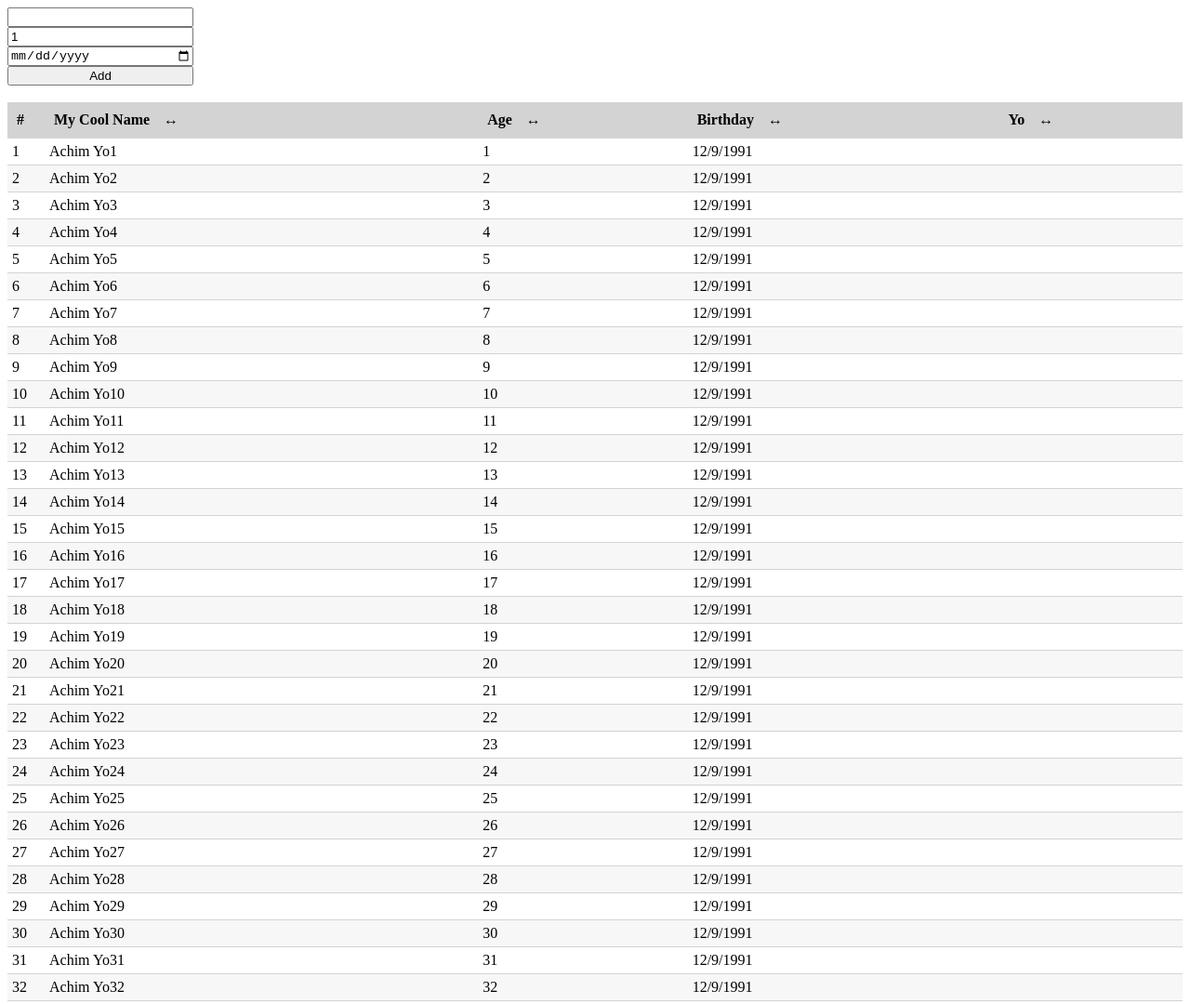
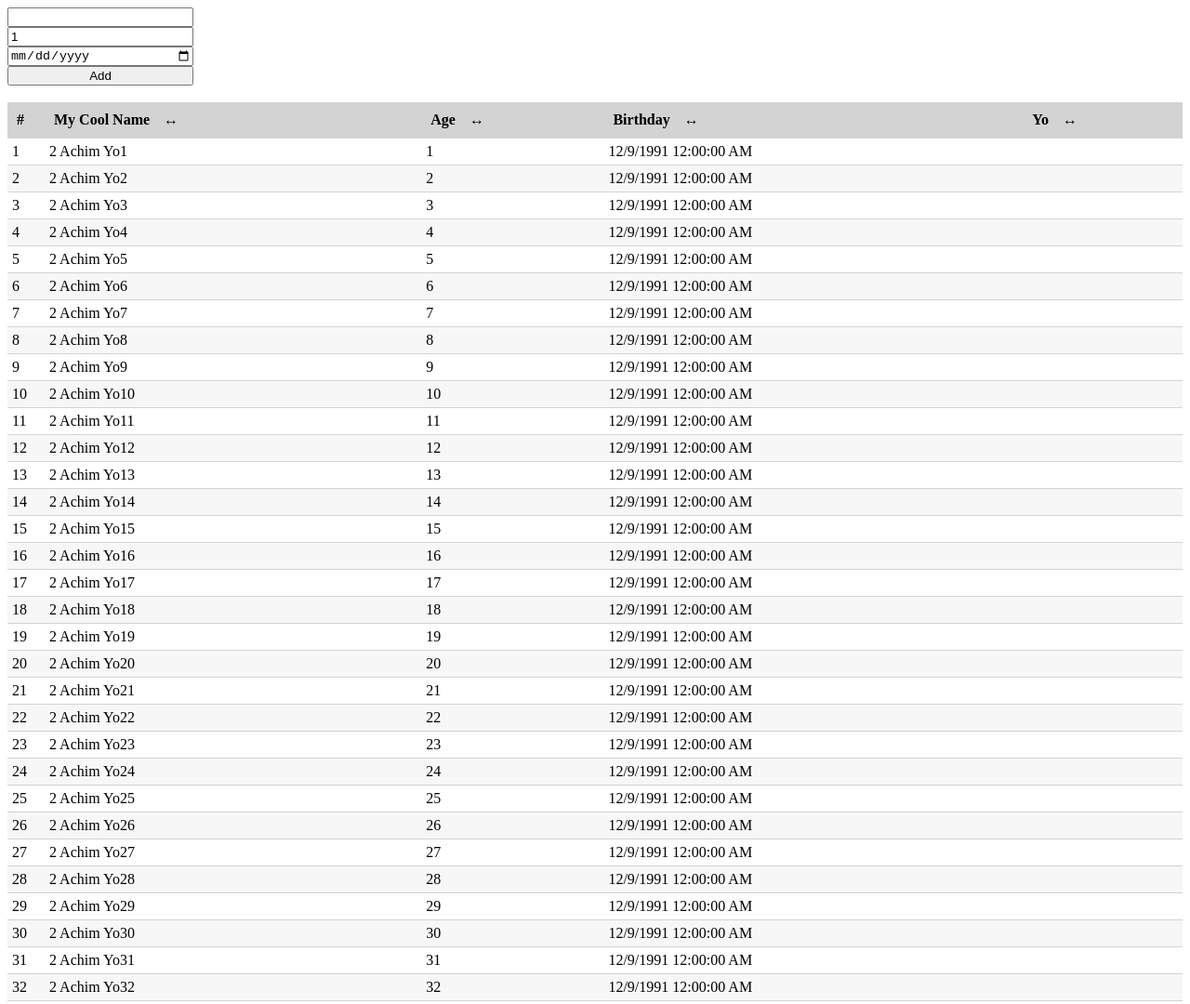
Before and after one commit to voelza/elaine, a website built with Vite: page src/examples/table/table.html in a window 1280 px wide. Shown: the top 1080 px of the page at 93% size. Built offline with nearby package versions, Linux system fonts and the light colour scheme.

Commit message:
made slots saner by introducing ~ to call from parent

```diff
--- a/lib/Component.ts
+++ b/lib/Component.ts
@@ -5,7 +5,7 @@ export default class Component {
     name: string;
     private template: Element;
     private props: Prop<any>[] = [];
-    private slots: string[] = [];
+    slots: string[] = [];
     private setup: ((state: InstanceState) => SetupState | void) | undefined;
     private onMounted: ((state: InstanceState) => void) | undefined;
     private beforeUnmounted: ((state: InstanceState) => void) | undefined;
--- a/lib/Instance.ts
+++ b/lib/Instance.ts
@@ -23,10 +23,20 @@ export enum Origin {
 export const SLOT_INDICATOR = "elaine-slot";
 export const SLOT_RESOLVER = "elaine-slot-resolver";
 
+
+function dateToDateStr(date: Date): string {
+    return date.toLocaleDateString();
+}
+function dateToDateTimeStr(date: Date): string {
+    return date.toLocaleDateString() + " " + date.toLocaleTimeString();
+}
+
+const componentElements: string[] = [];
+
 export default class Instance {
     private origin: Origin;
     private element: Element;
-    private parent: Instance | undefined = undefined;
+    parent: Instance | undefined = undefined;
     private template: Element;
     private states: Map<string, State<any>> = new Map();
     private methods: Map<string, Function> = new Map();
@@ -115,6 +125,22 @@ export default class Instance {
         }
 
         this.wasCreated = false;
+
+        this.methods.set("$d", dateToDateStr);
+        this.methods.set("$dt", dateToDateTimeStr);
+
+        if (this.components.size > 0) {
+            for (const component of this.components.values()) {
+                componentElements.push(component.name);
+                for (const elementName of component.slots) {
+                    componentElements.push(elementName.toUpperCase());
+                }
+            }
+        }
+    }
+
+    isComponentElement(tagName: string): boolean {
+        return componentElements.includes(tagName);
     }
 
     setupIfNeeded(): void {
@@ -141,8 +167,6 @@ export default class Instance {
             link.init();
         }
         this.initComponents([this.template]);
-
-        // refs maybe
 
         this.wasCreated = true;
     }
@@ -173,6 +197,8 @@ export default class Instance {
         for (const component of instance.components.entries()) {
             this.registerComponent(component[0], component[1]);
         }
+
+        this.parent = instance.parent;
         return this;
     }
 
@@ -218,9 +244,6 @@ export default class Instance {
             return;
         }
         insertAfter(this.template, comment);
-        if (this.styleElement) {
-            insertAfter(this.styleElement, comment);
-        }
         this.setupIfNeeded();
 
 
--- a/lib/Syntax.ts
+++ b/lib/Syntax.ts
@@ -1,10 +1,11 @@
 export const BINDING: string = "@@";
 export const EVENT_LISTENER_BINDING: string = "++";
+export const TEMPLATE_PARENT_CALL: string = "~";
 export const EVENT_LISTENER_PARENT_CALL_ID: string = "!++";
 export const REACTIVE_CONCAT = "##";
 export const TEXT_BINDER = (binding: string) => new RegExp(BINDING + "\{" + binding.replaceAll(/[.*+?^${}()|[\]\\]/g, '\\$&') + "\}", "g");
 export const ATTRIBUTE_BINDER = (binding: string) => new RegExp(BINDING + binding.replaceAll(/[.*+?^${}()|[\]\\]/g, '\\$&'), "g");
-export const ATTRIBUTE_ELEMENT_STATE_BINDING = new RegExp(BINDING + "([a-zA-Z0-9\\(@@\\)_$\.,]+)", "g");
-export const TEXT_STATE_BINDING = new RegExp(BINDING + "\\{([a-zA-Z0-9\\(@@\\)_$\., ]+)\\}", "g");
+export const ATTRIBUTE_ELEMENT_STATE_BINDING = new RegExp(BINDING + "([a-zA-Z0-9\\(@@\\)_$\.,\s~]+)", "g");
+export const TEXT_STATE_BINDING = new RegExp(BINDING + "\\{([a-zA-Z0-9\\(@@\\)_$\.,\s~]+)\\}", "g");
 export const TEXT_CONDITIONAL_STATE_BINDING = new RegExp(BINDING + "\\{(\\{.+\\})\\}", "g");
 export const LOOP_BINDING = new RegExp("(.+) in (.+)", "g");
--- a/lib/links/EventListenerLinker.ts
+++ b/lib/links/EventListenerLinker.ts
@@ -2,7 +2,7 @@ import Instance from "../Instance";
 import FunctionImmutableState from "../states/FunctionImmutableState";
 import State from "../states/State";
 import { StateBinding } from "../states/StateBinding";
-import { BINDING, EVENT_LISTENER_PARENT_CALL_ID } from "../Syntax";
+import { BINDING, EVENT_LISTENER_PARENT_CALL_ID, TEMPLATE_PARENT_CALL } from "../Syntax";
 import { getBindingNameFromKeyPath, getValuePath } from "../utils/PathHelper";
 import ConditionalEventListenerLink from "./ConditionalEventListenerLink";
 import { ConditionalStateBinding, parseConditionalBindingWithoutBindings } from "./ConditionalStateBinding";
@@ -32,7 +32,7 @@ function getFunctionInfo(functionCall: string, instance: Instance): FunctionInfo
 
             if (callParam.startsWith(BINDING)) {
                 stateName = getBindingNameFromKeyPath(paramName);
-                state = instance.getState(stateName);
+                state = stateName.startsWith(TEMPLATE_PARENT_CALL) ? instance.parent!.getState(stateName.substring(TEMPLATE_PARENT_CALL.length)) : instance.getState(stateName);
             } else {
                 stateName = paramName;
                 state = new FunctionImmutableState(paramName);
@@ -57,7 +57,7 @@ export function createEventListener(instance: Instance, element: Element | undef
     const listenerName: string = functionInfo.name;
     const bindings: StateBinding[] = functionInfo.params;
 
-    const method: Function | undefined = instance.getMethod(listenerName);
+    const method: Function | undefined = listenerName.startsWith(TEMPLATE_PARENT_CALL) ? instance.parent!.getMethod(listenerName.substring(TEMPLATE_PARENT_CALL.length)) : instance.getMethod(listenerName);
     if (method) {
         return new EventListenerLink(element, bindings, eventName, method);
     }
--- a/lib/links/Linker.ts
+++ b/lib/links/Linker.ts
@@ -1,7 +1,7 @@
 import Instance, { SLOT_INDICATOR, SLOT_RESOLVER } from "../Instance";
 import { createTemplateStates, Match, MatchRequest, regexMatches, regexMatchesGroups, retrieveBindings } from "../utils/RegexMatcher";
 import { StateBinding } from "../states/StateBinding";
-import { ATTRIBUTE_ELEMENT_STATE_BINDING, BINDING, EVENT_LISTENER_BINDING, EVENT_LISTENER_PARENT_CALL_ID, LOOP_BINDING, TEXT_CONDITIONAL_STATE_BINDING, TEXT_STATE_BINDING } from "../Syntax";
+import { ATTRIBUTE_ELEMENT_STATE_BINDING, BINDING, EVENT_LISTENER_BINDING, EVENT_LISTENER_PARENT_CALL_ID, LOOP_BINDING, TEMPLATE_PARENT_CALL, TEXT_CONDITIONAL_STATE_BINDING, TEXT_STATE_BINDING } from "../Syntax";
 import TextLink from "./TextLink";
 import { getBindingNameFromKeyPath, getValuePath } from "../utils/PathHelper";
 import State from "../states/State";
@@ -29,7 +29,8 @@ export function link(instance: Instance, element: Element, parent: Instance | un
     }
 
     if (element.hasAttribute && element.hasAttribute(SLOT_INDICATOR)) {
-        resolveSlots(instance, element);
+        resolveSlots(instance, element, parent);
+        return;
     }
 
     let shouldLinkChildren = true;
@@ -41,8 +42,8 @@ export function link(instance: Instance, element: Element, parent: Instance | un
         linkTextNode(instance, element);
     }
 
-    if (shouldLinkChildren && element.hasChildNodes()) {
-        // only if element has no if or for loop. then its managed by different instance
+    if (shouldLinkChildren && element.hasChildNodes() && !instance.isComponentElement(element.tagName)) {
+        // only if element has no if or for-loop or component. then its managed by different instance
         linkChildren(instance, element.childNodes, parent);
     }
 }
@@ -128,9 +129,13 @@ function linkLoop(instance: Instance, element: Element, attribute: Attribute): v
 }
 
 function linkModel(instance: Instance, element: Element, attribute: Attribute): void {
-    const bindingName = attribute.value.replaceAll(BINDING, '').trim();
+    const attrValue = attribute.value.replaceAll(BINDING, '').trim();
+    const isParentCall: boolean = attrValue.startsWith(TEMPLATE_PARENT_CALL);
+    const bindingName = isParentCall ? attrValue.substring(TEMPLATE_PARENT_CALL.length) : attrValue;
+    const lookupInstance: Instance = isParentCall ? instance.parent! : instance;
+
     const stateName = getBindingNameFromKeyPath(bindingName);
-    const state: State<any> | undefined = instance.getState(stateName);
+    const state: State<any> | undefined = lookupInstance.getState(stateName);
     if (!state) {
         return;
     }
@@ -142,9 +147,9 @@ function linkModel(instance: Instance, element: Element, attribute: Attribute):
         state: state
     }
 
-    const modelLink: ModelLink = new ModelLink(instance, element, binding);
+    const modelLink: ModelLink = new ModelLink(lookupInstance, element, binding);
     state.subscribe(modelLink);
-    instance.addLink(modelLink);
+    lookupInstance.addLink(modelLink);
 }
 
 function linkConditionalRendering(instance: Instance, element: Element, attribute: Attribute): void {
@@ -177,7 +182,7 @@ function addStateFromTemplate(instance: Instance, element: Element) {
     element.remove();
 }
 
-function resolveSlots(instance: Instance, element: Element): void {
+function resolveSlots(instance: Instance, element: Element, parent: Instance | undefined): void {
     const resolver = element.getAttribute(SLOT_RESOLVER);
     const resolveState = createTemplateStates(instance, resolver!);
 
@@ -199,9 +204,7 @@ function resolveSlots(instance: Instance, element: Element): void {
     const displaySlotChildren: Node[] = Array.from(displaySlot.childNodes);
     for (const child of displaySlotChildren) {
         insertBefore(child, element);
-        if (child instanceof Text) {
-            linkTextNode(instance, child);
-        }
+        link(instance, child as Element, parent);
     }
     element.remove();
 }
--- a/lib/links/RenderLink.ts
+++ b/lib/links/RenderLink.ts
@@ -27,7 +27,7 @@ export default class Renderlink extends DefaultLink implements StateLink {
         this.element = element;
         this.element.removeAttribute(BINDING + "if");
 
-        this.instance = orignalInstance ?? new Instance(Origin.LOOP, this.element, this.element).merge(parent);
+        this.instance = orignalInstance ?? new Instance(Origin.IF, this.element, this.element).merge(parent);
         this.element.remove();
     }
 
--- a/lib/utils/RegexMatcher.ts
+++ b/lib/utils/RegexMatcher.ts
@@ -5,7 +5,7 @@ import { StateBinding } from "../states/StateBinding";
 import EventListenerLink from "../links/EventListenerLink";
 import { createEventListener } from "../links/EventListenerLinker";
 import ComputedState from "../states/ComputedState";
-import { BINDING } from "../Syntax";
+import { BINDING, TEMPLATE_PARENT_CALL } from "../Syntax";
 
 export type MatchRequest = {
     matches: Match[]
@@ -68,14 +68,18 @@ export function regexMatchesGroups(regex: RegExp, str: string, groups: number[]
 export function retrieveBindings(instance: Instance, regex: RegExp, str: string, group: number = 1): StateBinding[] {
     return getMatchingReactiveBindings(regex, str, group)
         .filter(binding => {
-            const state: State<any> | undefined = instance.getState(binding.stateName);
+            const isParentCall: boolean = binding.stateName.startsWith(TEMPLATE_PARENT_CALL);
+            const lookupInstance: Instance = isParentCall ? instance.parent! : instance;
+            const name: string = isParentCall ? binding.stateName.substring(1) : binding.stateName;
+
+            const state: State<any> | undefined = lookupInstance.getState(name);
             if (state) {
                 binding.state = state;
                 return true;
             }
 
-            const methodName: string = binding.stateName.substring(0, binding.stateName.indexOf("(")).trim();
-            const method: Function | undefined = instance.getMethod(methodName);
+            const methodName: string = name.substring(0, name.indexOf("(")).trim();
+            const method: Function | undefined = lookupInstance.getMethod(methodName);
             if (!method) {
                 return false;
             }
@@ -98,7 +102,7 @@ export function retrieveBindings(instance: Instance, regex: RegExp, str: string,
             for (const state of eventListenerBindings) {
                 state.subscribe(computed);
             }
-            instance.addLink(computed);
+            lookupInstance.addLink(computed);
 
             binding.stateName = methodName;
             binding.state = computed;
@@ -108,11 +112,14 @@ export function retrieveBindings(instance: Instance, regex: RegExp, str: string,
 
 
 function createComputedShell(instance: Instance, str: string) {
+    const isParentCall: boolean = str.startsWith(TEMPLATE_PARENT_CALL);
+    const lookupInstance: Instance = isParentCall ? instance.parent! : instance;
+
     if (str.startsWith(BINDING)) {
         // must be state
-        const bindingName = str.substring(BINDING.length);
+        const bindingName = isParentCall ? str.substring(BINDING.length + 1) : str.substring(BINDING.length);
         const stateName = getBindingNameFromKeyPath(bindingName);
-        const state: State<any> | undefined = instance.getState(stateName);
+        const state: State<any> | undefined = lookupInstance.getState(stateName);
         if (state) {
             return {
                 computer: () => getValue(bindingName, state.value),
@@ -121,7 +128,7 @@ function createComputedShell(instance: Instance, str: string) {
         }
     }
     const methodName: string = str.substring(0, str.indexOf("(")).trim();
-    const method: Function | undefined = instance.getMethod(methodName);
+    const method: Function | undefined = lookupInstance.getMethod(methodName);
     if (method) {
         const eventListener: EventListenerLink | undefined = createEventListener(instance, undefined, "", str)!;
         const eventListenerBindings: State<any>[] = [];
--- a/src/examples/table/table.html
+++ b/src/examples/table/table.html
@@ -19,8 +19,12 @@
         <myTable items="@@content" headers="@@headers" withRowNum="true" striped="true">
             <mycolumn>
                 <name>
-                    @@{data.firstname} @@{data.lastname}
+                    <div>
+                        @@{constant}
+                        @@{~getFirstName(@@data)} @@{data.lastname}
+                    </div>
                 </name>
+                <birthdate>@@{$dt(@@data)}</birthdate>
                 <default>
                     @@{data}
                 </default>
--- a/src/examples/table/table.ts
+++ b/src/examples/table/table.ts
@@ -174,20 +174,18 @@ const table = ELAINE.component({
             }
 
             const data = row[attribute];
-            if (data instanceof Date) {
-                return (data as Date).toLocaleDateString();
-            }
             return data ?? "";
         };
 
         const rowNum = (index: number) => index + 1;
-
+        const constant = 2;
         return {
             state: {
                 rows,
                 getAttribute,
                 rowNum,
-                sortItems
+                sortItems,
+                constant
             }
         }
     }
@@ -206,7 +204,7 @@ type Item = {
 }
 
 const content: State<Item[]> = ELAINE.state([]);
-for (let i = 1; i <= 100; i++) {
+for (let i = 1; i <= 400; i++) {
     content.value.push(
         {
             name: {
```
Also changed, not shown: index.html (+4 -4 lines).
